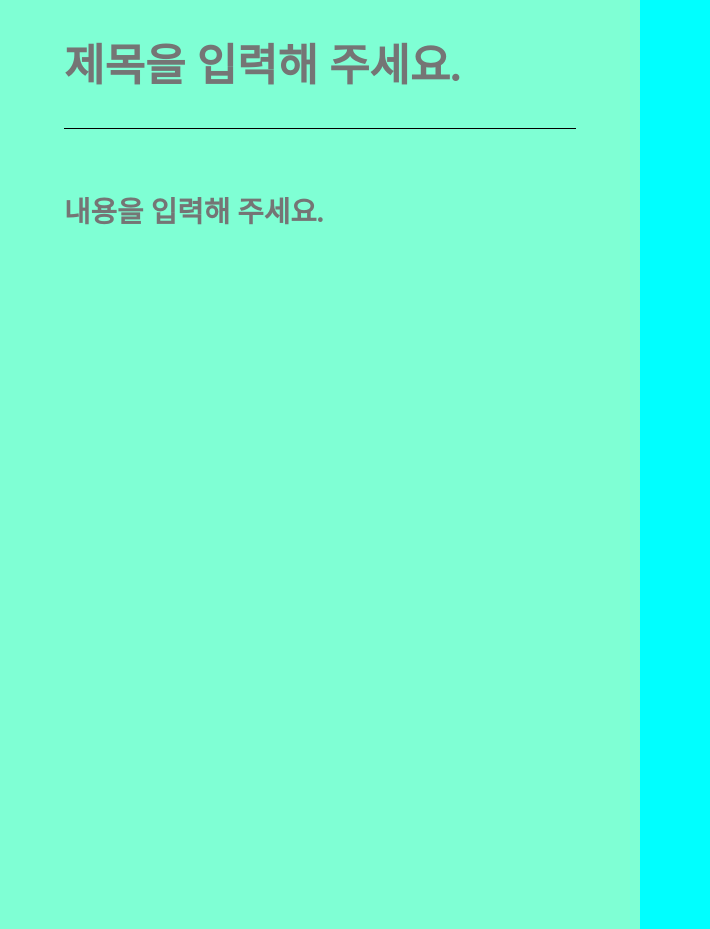
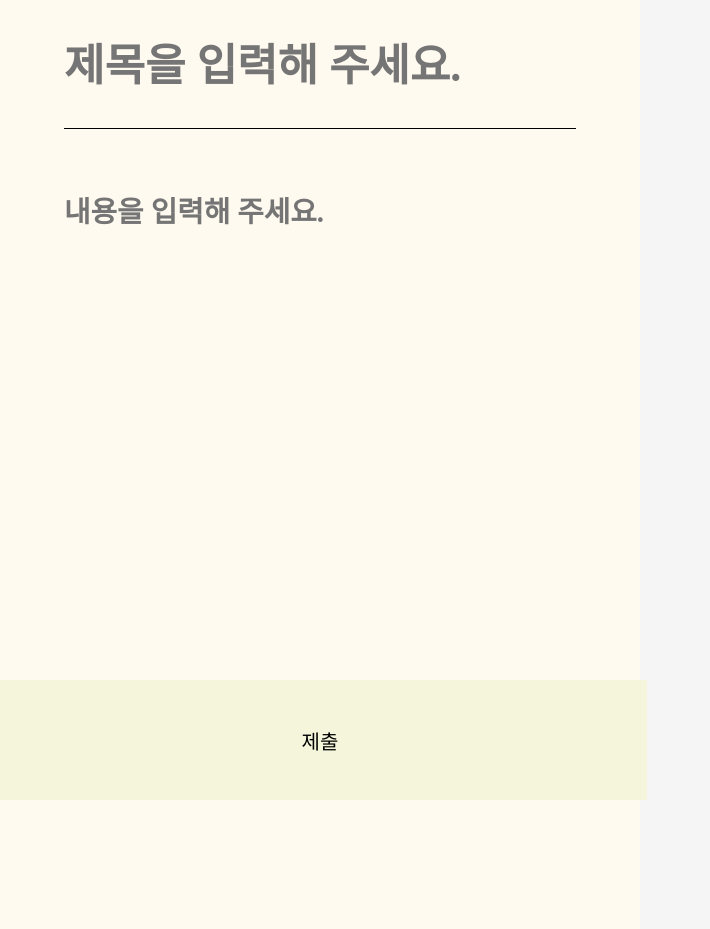
Before and after one commit to InterfaceCreative7/InterFaceDEBlog-Frontend, a React (Create React App) app in the folder deblog/: page /Submit in a window 1280 px wide. Shown: the whole page, without its empty margins (0-710 px from the left). Built offline with nearby package versions, Linux system fonts and the light colour scheme.

Commit message:
feat. 글쓰는 페이지 개발(v.0)[#7] (#11)
* 글쓰는 페이지 개발(js작업 필요, 서버 연결 필요)

Resoves #7

```diff
--- a/deblog/src/component/panel/Panel.js
+++ b/deblog/src/component/panel/Panel.js
@@ -3,6 +3,7 @@ import styled from "styled-components"
 const StyledPanel = styled.div`
 display:flex;
 justify-content:center;
+align-items:center;
 width:100%;
 height: 216px;
 background: #CCCCCC;
--- a/deblog/src/component/post/Post.js
+++ b/deblog/src/component/post/Post.js
@@ -6,13 +6,16 @@ import Title from "./Title"
 
 const Styledpost = styled.div`
 width: 350px;
-margin-right:30px;
+margin-right:50px;
 margin-bottom:30px;
 box-shadow: 4px 4px 4px rgba(0, 0, 0, 0.25);
 .PostImage{
     width:100%;
 }
 
+:hover{
+    width: 355px;
+}
 `
 
 const Post = (props) => {
--- /dev/null
+++ b/deblog/src/component/submitMenu/SubmitButton.js
@@ -0,0 +1,28 @@
+import styled from "styled-components";
+
+const StyledSubmitButton = styled.button`
+@import url('https://fonts.googleapis.com/css2?family=Noto+Serif+KR:wght@300&display=swap');
+border-radius:50px;
+width:100px;
+height:45px;
+outline:none;
+border:none;
+background-color:#EEE8AA;
+font-size:20px;
+font-family: 'Noto Serif KR', serif;
+background-color:transparent;
+:hover{
+    background-color:#EEE8AA;
+}
+`
+
+const SubmitButton = (props) => {
+    const text = props.text
+    return (
+        <StyledSubmitButton>
+            {text}
+        </StyledSubmitButton>
+    )
+}
+
+export default SubmitButton
--- /dev/null
+++ b/deblog/src/component/submitMenu/SubmitMenu.js
@@ -0,0 +1,25 @@
+import styled from "styled-components";
+import SubmitButton from "./SubmitButton";
+
+const StyledSubmitMenu = styled.div`
+position:fixed;
+display:flex;
+justify-content:space-evenly;
+align-items:center;
+bottom:0;
+width:48%;
+height:80px;
+background-color:#F5F5DC;
+padding:20px;
+`
+
+const SubmitMenu = () => {
+    return (
+        <StyledSubmitMenu>
+            <SubmitButton text="제출" />
+        </StyledSubmitMenu>
+    )
+
+}
+
+export default SubmitMenu
--- a/deblog/src/page/MainPage.js
+++ b/deblog/src/page/MainPage.js
@@ -5,10 +5,11 @@ import Post from "../component/post/Post.js"
 import classes from "./MainPage.module.css"
 
 const MainPage = () => {
+
     return (
         <div className={classes.main}>
             <MenuBar />
-            <Panel />
+            <Panel className={classes.panel} />
             <div className={classes.post}>
                 {dummy.map(element => (
                     <Post
--- a/deblog/src/page/MainPage.module.css
+++ b/deblog/src/page/MainPage.module.css
@@ -3,6 +3,8 @@
     flex-direction: column;
     align-items: center;
 }
+
+
 
 .post {
     width: auto;
--- a/deblog/src/page/SubmitPage.js
+++ b/deblog/src/page/SubmitPage.js
@@ -1,6 +1,8 @@
 import ReactMarkdown from "react-markdown"
 import classes from "./SubmitPage.module.css"
 import { useState } from "react"
+import remarkGfm from 'remark-gfm'
+import SubmitMenu from "../component/submitMenu/SubmitMenu"
 
 const SubmitPage = () => {
     const [title, setTitle] = useState("")
@@ -16,10 +18,11 @@ const SubmitPage = () => {
             <div className={`${classes.write} ${classes.bisector}`}>
                 <textarea className={`${classes.title} ${classes.border} ${classes.same}`} onChange={titleChange} placeholder="제목을 입력해 주세요." />
                 <textarea className={`${classes.contents} ${classes.same}`} onChange={contentChange} placeholder="내용을 입력해 주세요." />
+                <SubmitMenu />
             </div>
             <div className={`${classes.show} ${classes.bisector}`}>
                 <h1 className={`${classes.title} ${classes.same}`}>{title}</h1>
-                <ReactMarkdown className={`${classes.contents} ${classes.same}`}>{content}</ReactMarkdown>
+                <ReactMarkdown remarkPlugins={[remarkGfm]} className={`${classes.contents} ${classes.same}`}>{content}</ReactMarkdown>
             </div>
         </div>
     )
--- a/deblog/src/page/SubmitPage.module.css
+++ b/deblog/src/page/SubmitPage.module.css
@@ -5,11 +5,11 @@
 }
 
 .write {
-    background-color: aquamarine;
+    background-color: floralwhite;
 }
 
 .show {
-    background-color: aqua;
+    background-color: whitesmoke;
 }
 
 .same {
@@ -32,7 +32,7 @@
     font-size: 1.8rem;
     padding: 0px;
     height: 80%;
-    overflow-y: scroll;
+    overflow-y: auto;
     word-break: break-word;
 }
 
```
